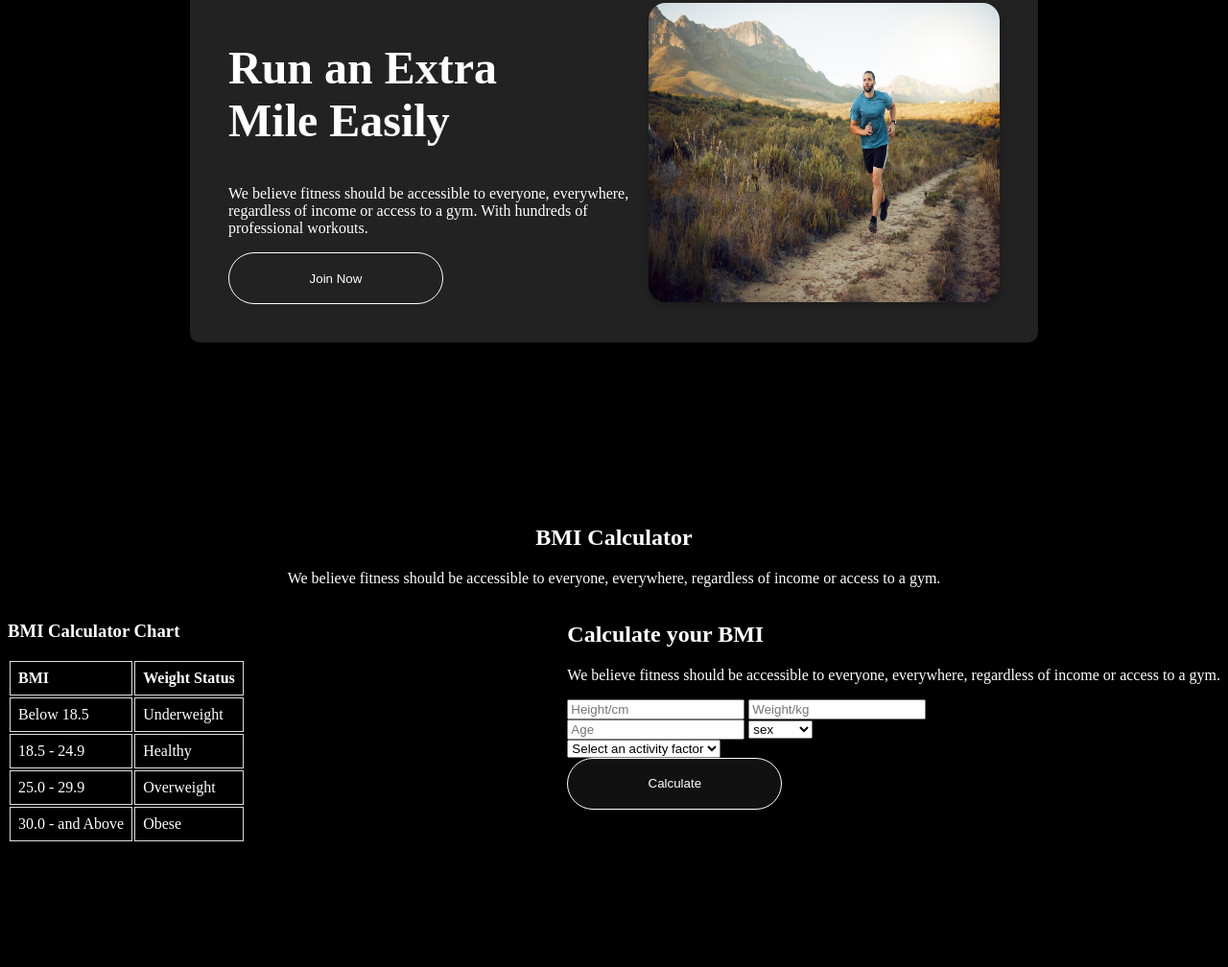
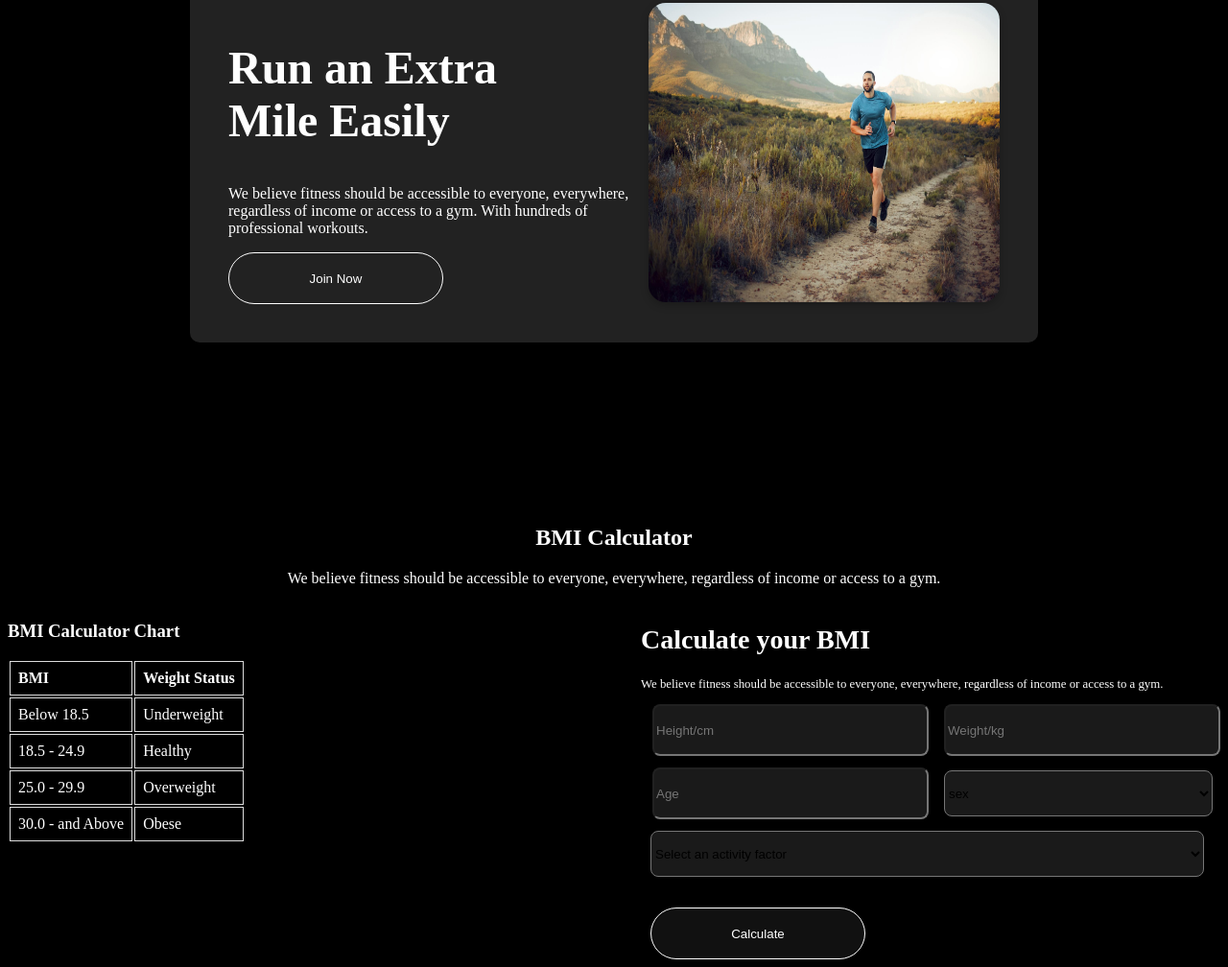
Before and after one commit to mdhasibseo/assingment-2, a plain HTML site: page index.html in a window 1280 px wide. Shown: the part 1351-2359 px from the top of the page at 96% size. Before the commit the page ends 2238 px from the top, so only its background shows below. Drawn offline with Linux system fonts and the light colour scheme.

Commit message:
calculatore added by me

```diff
--- a/index.html
+++ b/index.html
@@ -106,18 +106,18 @@
                 </table>
             </div>
             <div>
-                <h2>Calculate your BMI</h2>
-                <p>We believe fitness should be accessible to everyone, everywhere, regardless of income or access to a gym. </p>
+                <h2 class="calculatore-header">Calculate your BMI</h2>
+                <p class="Calculator-pra">We believe fitness should be accessible to everyone, everywhere, regardless of income or access to a gym. </p>
                 <div>
-                    <form action="">
-                        <input type="number" name="" id="" placeholder="Height/cm" required>
-                        <input type="number" placeholder="Weight/kg" required>
+                    <form action="" >
+                        <input class="form" type="number" name="" id="" placeholder="Height/cm" required>
+                        <input class="form" type="number" placeholder="Weight/kg" required>
                     </form>
                 </div>
                 <div>
-                    <form action="">
-                        <input type="number" placeholder="Age" required>
-                     <select name="" id="sex" required>
+                    <form action="" >
+                        <input class="form" type="number" placeholder="Age" required>
+                     <select name="" id="sex" required class="form">
                         <option value="" disabled selected>sex</option>
                         <option value="male">Male</option>
                         <option value="female">Female</option>
@@ -126,7 +126,7 @@
 
                 </div>
                 <div>
-                     <select name="" id="activity" required>
+                     <select name="" id="activity" required class="form-1">
                     <option value="" disabled selected>Select an activity factor</option>
                     <option value="1.2">sedentary</option>
                     <option value="1.375">Lightly Active</option>
@@ -134,7 +134,7 @@
                     <option value="1.725">Very active</option>
                 </select></div>
 
-                <button class="banner-btn">Calculate</button>
+                <button class="banner-btn c-btn">Calculate</button>
             </div>
             </div>
         </section>
--- a/style.css
+++ b/style.css
@@ -141,6 +141,32 @@ td, th {
 .Calculator{
     justify-content: space-between;
 }
+.calculatore-header{
+    font-size: 1.75rem;
+}
+.Calculator-pra{
+    font-size: 0.8rem;
+}
+.form{
+    width: 280px;
+    height: 48px;
+    border-radius: 8px;
+    background-color:rgba(255, 255, 255, 0.1) ;
+  margin-bottom: 12px;
+  margin-left: 12px;
+}
+.form-1{
+    width: 577px;
+    height: 48px;
+    border-radius: 8px;
+    margin-bottom: 12px;
+    margin-left:10px;
+    background-color:rgba(255, 255, 255, 0.1) ;
+}
+.c-btn{
+    margin-left: 10px;
+    margin-top: 20px;
+}
 @media screen and (max-width:576px) {
     .navber{
         padding-left: 5px;
```
